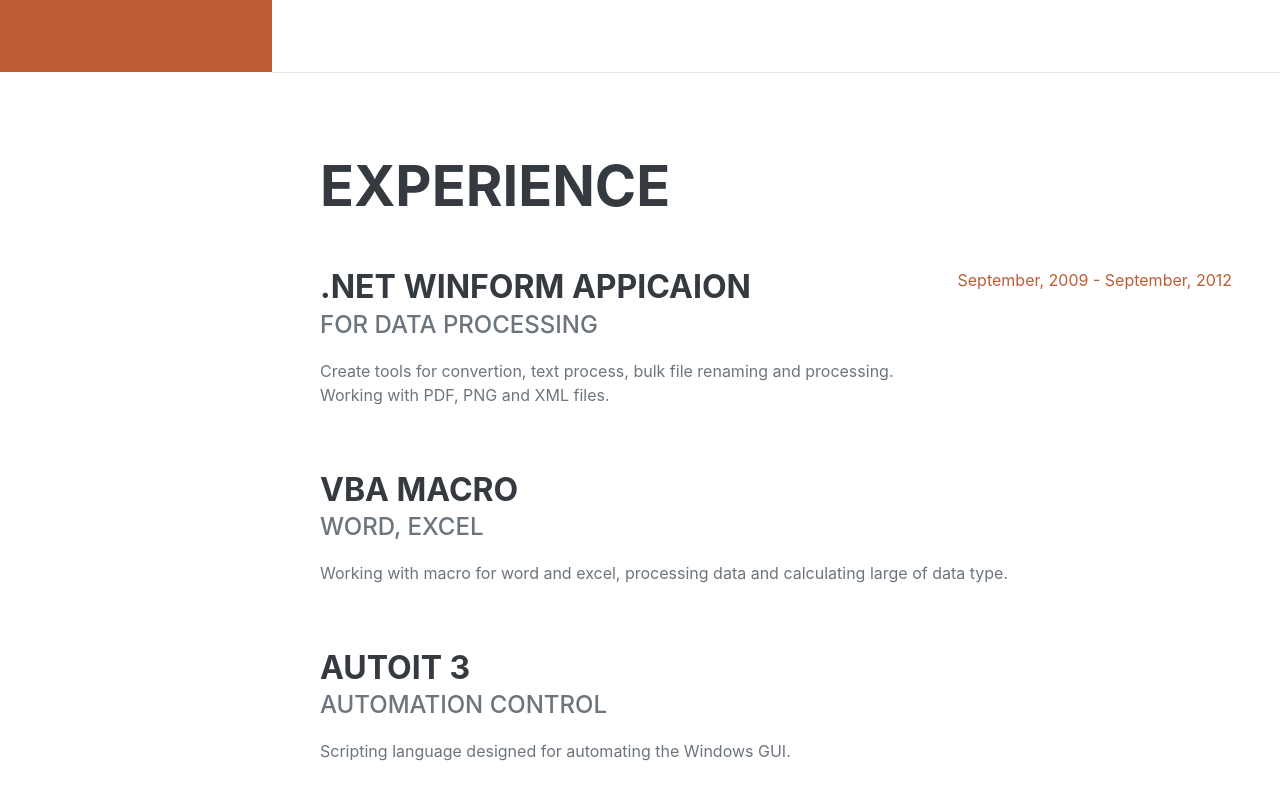
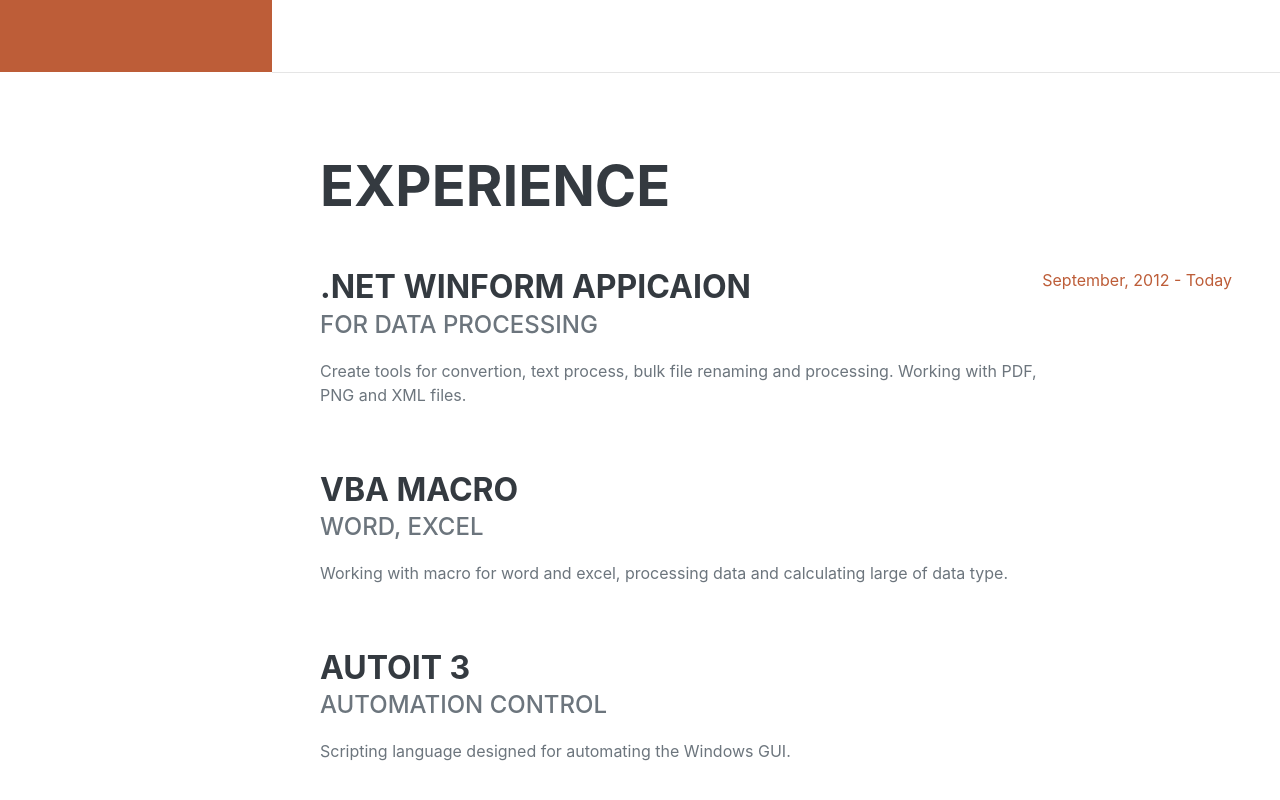
Before and after one commit to hoanghadhpt/CV, a plain HTML site: page index.html in a window 1280 px wide. Shown: the part 728-1528 px from the top of the page. Drawn offline with nearby package versions, Linux system fonts and the light colour scheme; a web font is replaced by a local one.

Commit message:
Update index.html

```diff
--- a/index.html
+++ b/index.html
@@ -68,7 +68,7 @@
                             <div class="subheading mb-3">For Data Processing</div>
                             <p>Create tools for convertion, text process, bulk file renaming and processing. Working with PDF, PNG and XML files.</p>
                         </div>
-                        <div class="flex-shrink-0"><span class="text-primary">September, 2009 - September, 2012</span></div>
+                        <div class="flex-shrink-0"><span class="text-primary">September, 2012 - Today</span></div>
                     </div>
                     <div class="d-flex flex-column flex-md-row justify-content-between mb-5">
                         <div class="flex-grow-1">
```
